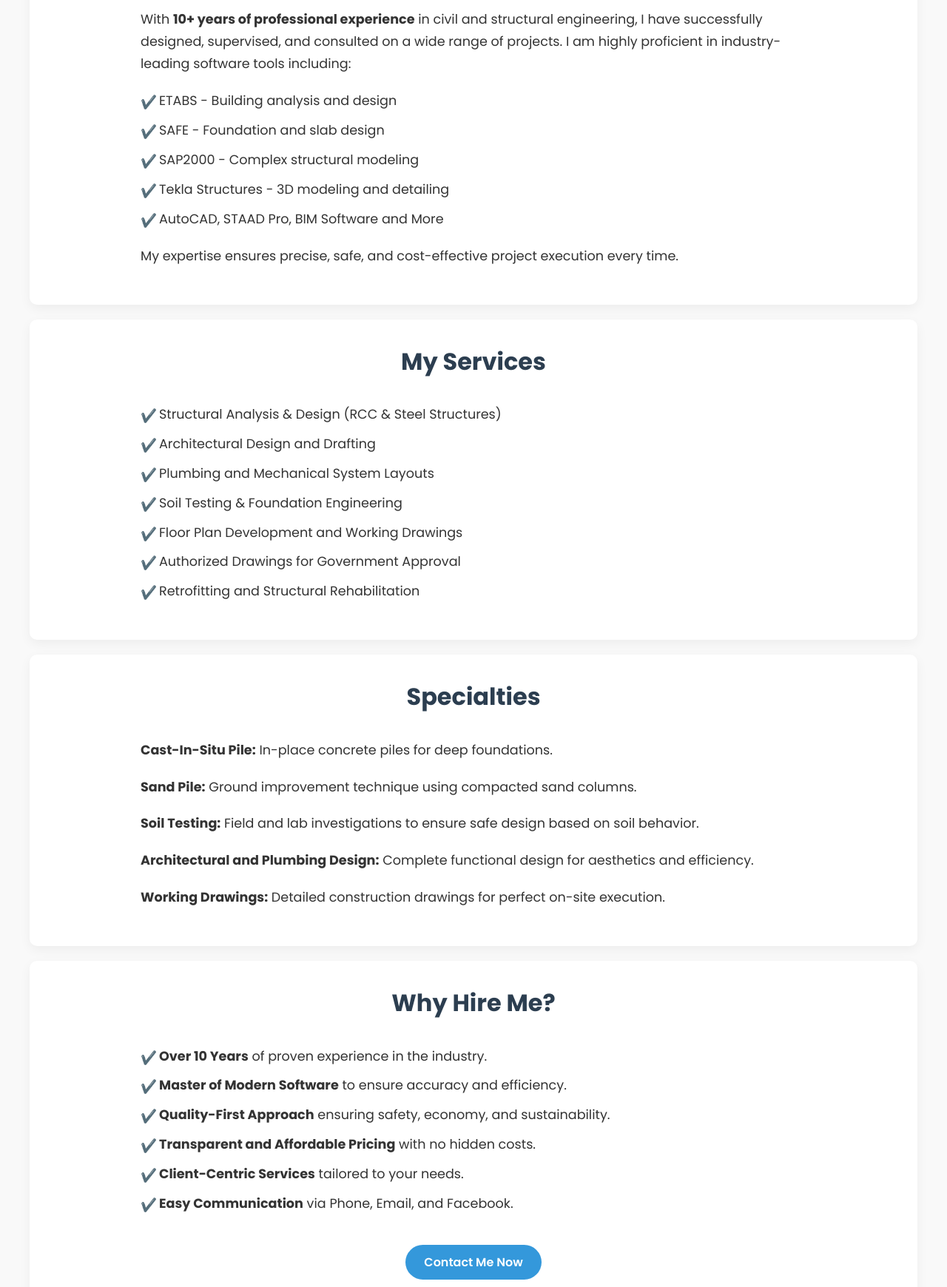
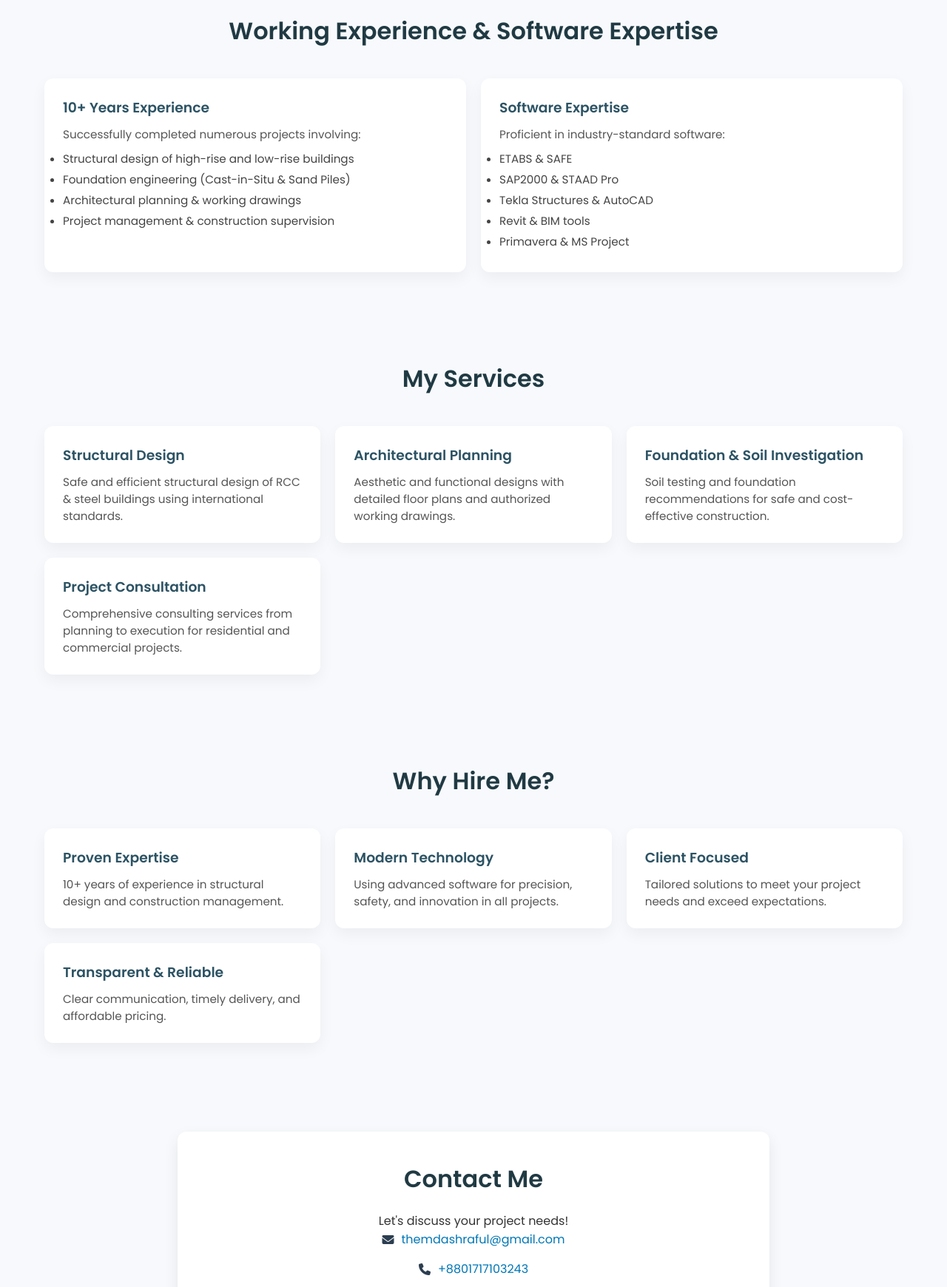
Before and after one commit to engrashraf/civil, a plain HTML site: page index.html in a window 1280 px wide. Shown: the part 722-2462 px from the top of the page at 74% size. Drawn offline with Linux system fonts and the light colour scheme.

Commit message:
Update index.html

```diff
--- a/index.html
+++ b/index.html
@@ -3,12 +3,15 @@
 <head>
   <meta charset="UTF-8">
   <meta name="viewport" content="width=device-width, initial-scale=1">
-  <meta name="description" content="Engineer Ashraf | Expert Civil Engineer, Structural Designer & Consultant | Bangladesh | +8801717103243 | themdashraful@gmail.com">
-  <meta name="keywords" content="Engineer Ashraf, Civil Engineer Bangladesh, Structural Engineer, Consultant, Floor Plan, Soil Test, ETABS, SAFE, SAP2000, Tekla, FB @themdashraful">
+  <meta name="description" content="Engineer Ashraf | Expert Civil Engineer & Structural Consultant | Shariatpur, Bangladesh | +8801717103243 | themdashraful@gmail.com">
+  <meta name="keywords" content="Engineer Ashraf, Civil Engineer, Structural Engineer, Consultant, Shariatpur, ETABS, SAFE, SAP2000, Tekla, Floor Plan, Soil Test, themdashraful">
   <meta name="author" content="Engineer Ashraf">
   <title>Engineer Ashraf - Civil Engineer | Structural Consultant</title>
 
-  <link href="https://fonts.googleapis.com/css2?family=Poppins:wght@400;600;700&display=swap" rel="stylesheet">
+  <!-- Google Fonts -->
+  <link href="https://fonts.googleapis.com/css2?family=Poppins:wght@300;400;600&display=swap" rel="stylesheet">
+  <!-- Icons -->
+  <link rel="stylesheet" href="https://cdnjs.cloudflare.com/ajax/libs/font-awesome/6.4.0/css/all.min.css">
 
   <style>
     * {
@@ -18,15 +21,15 @@
     }
     body {
       font-family: 'Poppins', sans-serif;
-      background-color: #f9f9f9;
+      background-color: #f7f9fc;
       color: #333;
-      line-height: 1.7;
+      scroll-behavior: smooth;
     }
     header {
       background: linear-gradient(to right, #0f2027, #203a43, #2c5364);
       color: white;
-      padding: 60px 20px;
       text-align: center;
+      padding: 70px 20px;
     }
     header h1 {
       font-size: 2.8rem;
@@ -34,107 +37,154 @@
     }
     header p {
       font-size: 1.2rem;
+      opacity: 0.9;
     }
     nav {
-      background: #ffffff;
+      background: white;
       box-shadow: 0 2px 5px rgba(0,0,0,0.1);
-      text-align: center;
+      position: sticky;
+      top: 0;
+      z-index: 999;
+    }
+    nav ul {
+      list-style: none;
+      display: flex;
+      justify-content: center;
+    }
+    nav li {
+      margin: 10px 15px;
     }
     nav a {
-      display: inline-block;
-      padding: 15px 20px;
       text-decoration: none;
-      color: #2c3e50;
-      font-weight: 600;
-      font-size: 1rem;
+      color: #333;
+      font-weight: 500;
+      transition: color 0.3s;
     }
     nav a:hover {
-      color: #3498db;
+      color: #0077b6;
     }
+
     section {
+      padding: 60px 20px;
       max-width: 1200px;
-      margin: 40px auto;
-      padding: 20px;
+      margin: auto;
     }
     section h2 {
       text-align: center;
+      margin-bottom: 40px;
       font-size: 2rem;
-      margin-bottom: 30px;
-      color: #2c3e50;
-      font-weight: 700;
+      color: #203a43;
     }
-    section p, section ul {
-      max-width: 900px;
-      margin: 0 auto 20px auto;
-      font-size: 1.1rem;
-    }
-    ul {
-      list-style-type: none;
-      padding: 0;
-    }
-    ul li {
-      margin: 10px 0;
-      padding-left: 25px;
-      position: relative;
-    }
-    ul li::before {
-      content: "✔️";
-      position: absolute;
-      left: 0;
-      top: 2px;
+
+    .card-container {
+      display: grid;
+      grid-template-columns: repeat(auto-fit, minmax(280px, 1fr));
+      gap: 20px;
     }
     .card {
+      background: white;
+      border-radius: 12px;
+      padding: 25px;
+      box-shadow: 0 8px 20px rgba(0,0,0,0.05);
+      transition: transform 0.3s, box-shadow 0.3s;
+      opacity: 0;
+      transform: translateY(30px);
+    }
+    .card:hover {
+      transform: translateY(-10px);
+      box-shadow: 0 12px 24px rgba(0,0,0,0.15);
+    }
+    .card.visible {
+      opacity: 1;
+      transform: translateY(0);
+      transition: opacity 0.6s ease-out, transform 0.6s ease-out;
+    }
+    .card h3 {
+      margin-bottom: 10px;
+      color: #2c5364;
+    }
+    .card p {
+      font-size: 0.95rem;
+      color: #555;
+    }
+    .card ul {
+      margin-top: 10px;
+    }
+    .card ul li {
+      margin: 5px 0;
+      font-size: 0.95rem;
+      color: #444;
+    }
+
+    .contact-section {
       background: #fff;
-      border-radius: 10px;
-      padding: 30px;
-      margin: 20px auto;
-      box-shadow: 0 5px 15px rgba(0,0,0,0.05);
-    }
-    .contact-info {
+      border-radius: 12px;
+      padding: 40px;
+      box-shadow: 0 8px 20px rgba(0,0,0,0.08);
+      max-width: 800px;
+      margin: auto;
       text-align: center;
     }
-    .contact-info p {
-      margin: 10px 0;
+    .contact-section h2 {
+      margin-bottom: 20px;
     }
-    .btn {
-      display: inline-block;
-      margin-top: 20px;
-      padding: 10px 25px;
-      background-color: #3498db;
-      color: #fff;
+    .contact-details {
+      display: flex;
+      flex-direction: column;
+      gap: 15px;
+      align-items: center;
+    }
+    .contact-item {
+      display: flex;
+      align-items: center;
+      gap: 10px;
+      font-size: 1rem;
+      color: #2c3e50;
+    }
+    .contact-item a {
+      color: #0077b6;
       text-decoration: none;
+      transition: color 0.3s;
+    }
+    .contact-item a:hover {
+      color: #023e8a;
+    }
+    .contact-btn {
+      margin-top: 25px;
+      padding: 12px 30px;
+      background: #0077b6;
+      color: white;
+      border: none;
       border-radius: 30px;
       font-weight: 600;
-      transition: 0.3s;
+      cursor: pointer;
+      transition: background 0.3s;
     }
-    .btn:hover {
-      background-color: #2980b9;
+    .contact-btn:hover {
+      background: #005f8e;
     }
+
     footer {
-      background: #2c3e50;
+      text-align: center;
+      padding: 20px;
+      background: #203a43;
       color: white;
-      text-align: center;
-      padding: 30px 20px;
-      font-size: 0.9rem;
-      margin-top: 40px;
+      margin-top: 50px;
     }
     footer a {
       color: #1abc9c;
       text-decoration: none;
     }
-    footer a:hover {
-      text-decoration: underline;
-    }
-    @media(max-width: 768px) {
+
+    @media(max-width: 600px) {
       header h1 {
         font-size: 2.2rem;
       }
-      nav a {
-        display: block;
-        border-bottom: 1px solid #eee;
+      nav ul {
+        flex-direction: column;
       }
-      section {
-        padding: 20px 15px;
+      nav li {
+        margin: 10px;
       }
     }
   </style>
@@ -143,95 +193,164 @@
 
 <header>
   <h1>Engineer Ashraf</h1>
-  <p>Professional Civil Engineer | Structural Consultant | Shariatpur, Bangladesh</p>
+  <p>Civil Engineer | Structural Consultant | Shariatpur, Bangladesh</p>
 </header>
 
 <nav>
-  <a href="#about">About</a>
-  <a href="#experience">Experience</a>
-  <a href="#services">Services</a>
-  <a href="#specialties">Specialties</a>
-  <a href="#why">Why Hire Me</a>
-  <a href="#contact">Contact</a>
+  <ul>
+    <li><a href="#about">About</a></li>
+    <li><a href="#experience">Experience</a></li>
+    <li><a href="#services">Services</a></li>
+    <li><a href="#why">Why Hire Me</a></li>
+    <li><a href="#contact">Contact</a></li>
+  </ul>
 </nav>
 
-<section id="about" class="card">
+<section id="about">
   <h2>About Me</h2>
-  <p>
-    I am Engineer Ashraf, a professional civil engineer and consultant with extensive expertise in structural design, construction management, and project consulting. Based in Shariatpur, Bangladesh, I am committed to delivering high-quality engineering solutions for residential, commercial, and industrial projects.
-  </p>
-</section>
-
-<section id="experience" class="card">
-  <h2>Working Experience</h2>
-  <p>
-    With <strong>10+ years of professional experience</strong> in civil and structural engineering, I have successfully designed, supervised, and consulted on a wide range of projects.
-    I am highly proficient in industry-leading software tools including:
-  </p>
-  <ul>
-    <li>ETABS - Building analysis and design</li>
-    <li>SAFE - Foundation and slab design</li>
-    <li>SAP2000 - Complex structural modeling</li>
-    <li>Tekla Structures - 3D modeling and detailing</li>
-    <li>AutoCAD, STAAD Pro, BIM Software and More</li>
-  </ul>
-  <p>
-    My expertise ensures precise, safe, and cost-effective project execution every time.
-  </p>
-</section>
-
-<section id="services" class="card">
-  <h2>My Services</h2>
-  <ul>
-    <li>Structural Analysis & Design (RCC & Steel Structures)</li>
-    <li>Architectural Design and Drafting</li>
-    <li>Plumbing and Mechanical System Layouts</li>
-    <li>Soil Testing & Foundation Engineering</li>
-    <li>Floor Plan Development and Working Drawings</li>
-    <li>Authorized Drawings for Government Approval</li>
-    <li>Retrofitting and Structural Rehabilitation</li>
-  </ul>
-</section>
-
-<section id="specialties" class="card">
-  <h2>Specialties</h2>
-  <p><strong>Cast-In-Situ Pile:</strong> In-place concrete piles for deep foundations.</p>
-  <p><strong>Sand Pile:</strong> Ground improvement technique using compacted sand columns.</p>
-  <p><strong>Soil Testing:</strong> Field and lab investigations to ensure safe design based on soil behavior.</p>
-  <p><strong>Architectural and Plumbing Design:</strong> Complete functional design for aesthetics and efficiency.</p>
-  <p><strong>Working Drawings:</strong> Detailed construction drawings for perfect on-site execution.</p>
-</section>
-
-<section id="why" class="card">
-  <h2>Why Hire Me?</h2>
-  <ul>
-    <li><strong>Over 10 Years</strong> of proven experience in the industry.</li>
-    <li><strong>Master of Modern Software</strong> to ensure accuracy and efficiency.</li>
-    <li><strong>Quality-First Approach</strong> ensuring safety, economy, and sustainability.</li>
-    <li><strong>Transparent and Affordable Pricing</strong> with no hidden costs.</li>
-    <li><strong>Client-Centric Services</strong> tailored to your needs.</li>
-    <li><strong>Easy Communication</strong> via Phone, Email, and Facebook.</li>
-  </ul>
-  <div style="text-align:center;">
-    <a href="#contact" class="btn">Contact Me Now</a>
+  <div class="card-container">
+    <div class="card">
+      <h3>Who I Am</h3>
+      <p>
+        I am Engineer Ashraf, a highly skilled civil engineer and structural consultant with over <strong>10 years of professional experience</strong> in designing, supervising, and consulting for residential, commercial, and industrial projects.
+      </p>
+    </div>
+    <div class="card">
+      <h3>My Mission</h3>
+      <p>
+        Delivering safe, efficient, and sustainable engineering solutions by combining field expertise with cutting-edge software to bring your vision to life.
+      </p>
+    </div>
   </div>
 </section>
 
-<section id="contact" class="card">
-  <h2>Contact Me</h2>
-  <div class="contact-info">
-    <p>Email: <a href="mailto:themdashraful@gmail.com">themdashraful@gmail.com</a></p>
-    <p>Phone: <a href="tel:+8801717103243">+8801717103243</a></p>
-    <p>Facebook: <a href="https://facebook.com/themdashraful" target="_blank">@themdashraful</a></p>
-    <p>Location: Shariatpur, Bangladesh - 8000</p>
+<section id="experience">
+  <h2>Working Experience & Software Expertise</h2>
+  <div class="card-container">
+    <div class="card">
+      <h3>10+ Years Experience</h3>
+      <p>
+        Successfully completed numerous projects involving:
+      </p>
+      <ul>
+        <li>Structural design of high-rise and low-rise buildings</li>
+        <li>Foundation engineering (Cast-in-Situ & Sand Piles)</li>
+        <li>Architectural planning & working drawings</li>
+        <li>Project management & construction supervision</li>
+      </ul>
+    </div>
+    <div class="card">
+      <h3>Software Expertise</h3>
+      <p>Proficient in industry-standard software:</p>
+      <ul>
+        <li>ETABS & SAFE</li>
+        <li>SAP2000 & STAAD Pro</li>
+        <li>Tekla Structures & AutoCAD</li>
+        <li>Revit & BIM tools</li>
+        <li>Primavera & MS Project</li>
+      </ul>
+    </div>
+  </div>
+</section>
+
+<section id="services">
+  <h2>My Services</h2>
+  <div class="card-container">
+    <div class="card">
+      <h3>Structural Design</h3>
+      <p>
+        Safe and efficient structural design of RCC & steel buildings using international standards.
+      </p>
+    </div>
+    <div class="card">
+      <h3>Architectural Planning</h3>
+      <p>
+        Aesthetic and functional designs with detailed floor plans and authorized working drawings.
+      </p>
+    </div>
+    <div class="card">
+      <h3>Foundation & Soil Investigation</h3>
+      <p>
+        Soil testing and foundation recommendations for safe and cost-effective construction.
+      </p>
+    </div>
+    <div class="card">
+      <h3>Project Consultation</h3>
+      <p>
+        Comprehensive consulting services from planning to execution for residential and commercial projects.
+      </p>
+    </div>
+  </div>
+</section>
+
+<section id="why">
+  <h2>Why Hire Me?</h2>
+  <div class="card-container">
+    <div class="card">
+      <h3>Proven Expertise</h3>
+      <p>10+ years of experience in structural design and construction management.</p>
+    </div>
+    <div class="card">
+      <h3>Modern Technology</h3>
+      <p>Using advanced software for precision, safety, and innovation in all projects.</p>
+    </div>
+    <div class="card">
+      <h3>Client Focused</h3>
+      <p>Tailored solutions to meet your project needs and exceed expectations.</p>
+    </div>
+    <div class="card">
+      <h3>Transparent & Reliable</h3>
+      <p>Clear communication, timely delivery, and affordable pricing.</p>
+    </div>
+  </div>
+</section>
+
+<section id="contact">
+  <div class="contact-section">
+    <h2>Contact Me</h2>
+    <p>Let's discuss your project needs!</p>
+    <div class="contact-details">
+      <div class="contact-item">
+        <i class="fa-solid fa-envelope"></i>
+        <a href="mailto:themdashraful@gmail.com">themdashraful@gmail.com</a>
+      </div>
+      <div class="contact-item">
+        <i class="fa-solid fa-phone"></i>
+        <a href="tel:+8801717103243">+8801717103243</a>
+      </div>
+      <div class="contact-item">
+        <i class="fa-brands fa-facebook"></i>
+        <a href="https://facebook.com/themdashraful" target="_blank">@themdashraful</a>
+      </div>
+      <div class="contact-item">
+        <i class="fa-solid fa-location-dot"></i>
+        Shariatpur, Bangladesh - 8000
+      </div>
+    </div>
+    <button class="contact-btn" onclick="window.location.href='mailto:themdashraful@gmail.com'">Get in Touch</button>
   </div>
 </section>
 
 <footer>
-  &copy; 2025 Engineer Ashraf. All rights reserved. <br>
-  <a href="mailto:themdashraful@gmail.com">themdashraful@gmail.com</a> |
-  <a href="tel:+8801717103243">+8801717103243</a>
+  &copy; 2025 Engineer Ashraf | Civil Engineer & Consultant <br>
+  <a href="mailto:themdashraful@gmail.com">themdashraful@gmail.com</a> | <a href="tel:+8801717103243">+8801717103243</a>
 </footer>
+
+<script>
+  // Scroll reveal animation for cards
+  const cards = document.querySelectorAll('.card');
+  const revealOnScroll = () => {
+    const triggerPoint = window.innerHeight - 100;
+    cards.forEach(card => {
+      const cardTop = card.getBoundingClientRect().top;
+      if (cardTop < triggerPoint) {
+        card.classList.add('visible');
+      }
+    });
+  };
+  window.addEventListener('scroll', revealOnScroll);
+  window.addEventListener('load', revealOnScroll);
+</script>
 
 </body>
 </html>
```
